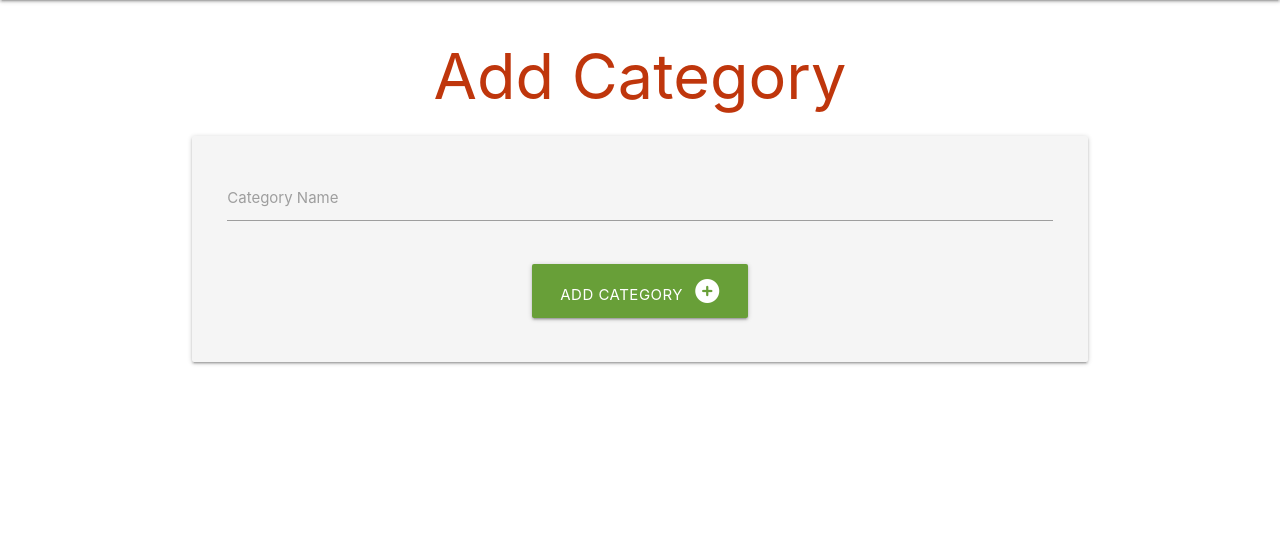
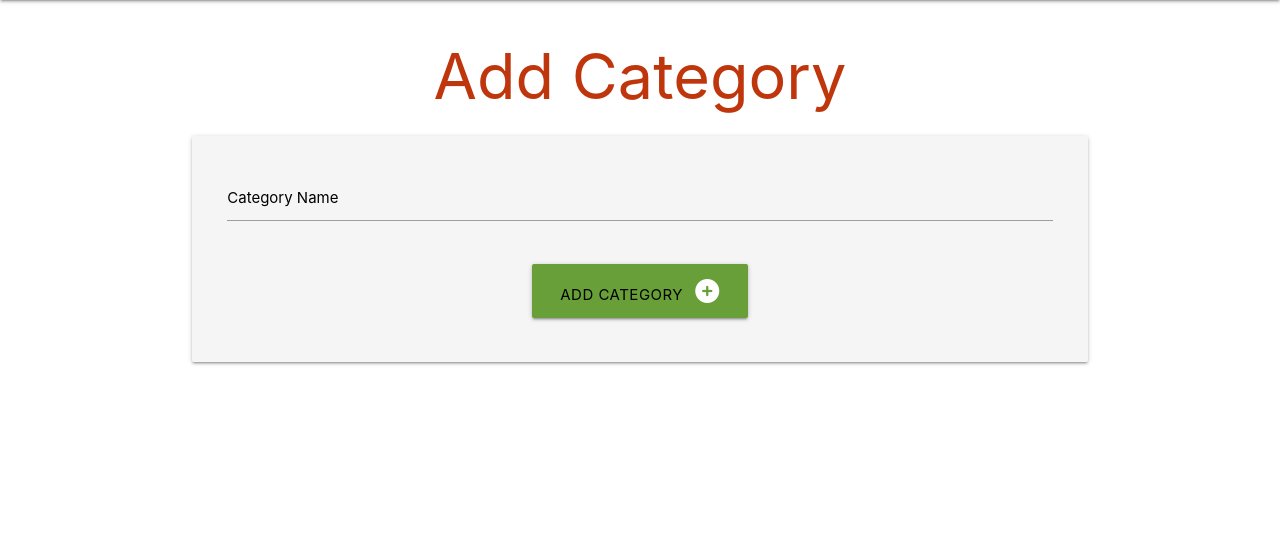
Before and after one commit to BogdanCatalin-Iacob/Food-Fiesta, a Flask app: page /add_category in a window 1280 px wide. Shown: the part 64-622 px from the top of the page. Run offline with Flask 2, Linux system fonts and the light colour scheme; the visitor is signed in with stand-in values (Sample User, id 1); some libraries are stand-ins or nearby versions.

Commit message:
Button and label text change color to black

```diff
--- a/food_fiesta/templates/add_category.html
+++ b/food_fiesta/templates/add_category.html
@@ -9,17 +9,17 @@
 
         <!--Category name-->
         <div class="row">
-            <div class="input-field col s12">
+            <div class="input-field col s12 black-text">
                 <input name="category_name" id="category_name" minlength="3" maxlength="25" type="text" class="validate" required>
-                <label for="category_name">Category Name</label>
+                <label for="category_name" class="black-text">Category Name</label>
             </div>
         </div>
 
         <!--submit button-->
         <div class="row">
             <div class="col s12 center-align">
-                <button type="submit" class="btn-large light-green darken-2">
-                    Add Category <i class="fa-solid fa-circle-plus"></i>
+                <button type="submit" class="btn-large light-green darken-2 black-text">
+                    Add Category <i class="fa-solid fa-circle-plus white-text"></i>
                 </button>
             </div>
         </div>
```
